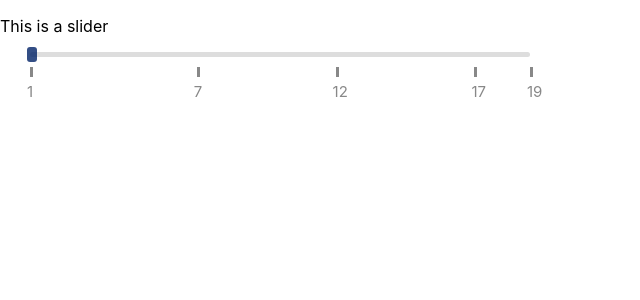
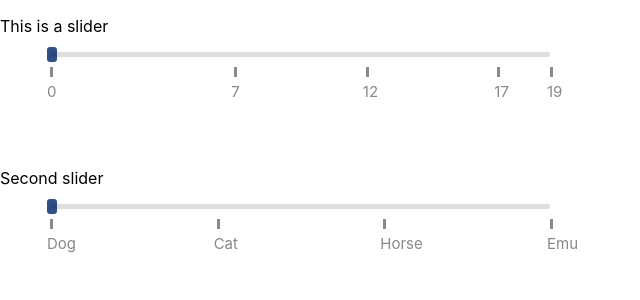
Before and after one commit to parthsarathiv/slider-project, a React (Create React App) app: page / in a window 1280 px wide. Shown: the top 300 px of the page, without its empty margins (0-640 px from the left). Built offline with nearby package versions, Linux system fonts and the light colour scheme.

Commit message:
added snapping

```diff
--- a/src/App.css
+++ b/src/App.css
@@ -1,38 +1,4 @@
-.App {
-  text-align: center;
+.container {
+  margin-left: 50px;
+  padding: 100x;
 }
-
-.App-logo {
-  height: 40vmin;
-  pointer-events: none;
-}
-
-@media (prefers-reduced-motion: no-preference) {
-  .App-logo {
-    animation: App-logo-spin infinite 20s linear;
-  }
-}
-
-.App-header {
-  background-color: #282c34;
-  min-height: 100vh;
-  display: flex;
-  flex-direction: column;
-  align-items: center;
-  justify-content: center;
-  font-size: calc(10px + 2vmin);
-  color: white;
-}
-
-.App-link {
-  color: #61dafb;
-}
-
-@keyframes App-logo-spin {
-  from {
-    transform: rotate(0deg);
-  }
-  to {
-    transform: rotate(360deg);
-  }
-}
--- a/src/App.js
+++ b/src/App.js
@@ -5,14 +5,21 @@ import './App.css';
 function App() {
   return (
 
-    <div>
+    <div className = "conatiner">
       <p>This is a slider</p>
       <Slider isText = {false} height = {20} width = {500} points={[
-        { val: 1, label: "1" },
+        { val: 0, label: "0" },
         { val: 7, label: "7" },
         { val: 12, label: "12" },
         { val: 17, label: "17" },
         { val: 19, label: "19" }
+      ]}/>
+      <p>Second slider</p>
+      <Slider isText = {true} height = {20} width = {500} points={[
+        { val: "Dog", label: "Dog" },
+        { val: "Cat", label: "Cat" },
+        { val: "Horse", label: "Horse" },
+        { val: "Emu", label: "Emu" }
       ]}/>
     </div>
   );
--- a/src/Slider.css
+++ b/src/Slider.css
@@ -1,5 +1,4 @@
 .container {
-    margin-left: 30px;
     height: 100px;
     width: fit-content;
   }
--- a/src/Slider.js
+++ b/src/Slider.js
@@ -35,15 +35,11 @@ const Label = styled.p`
     left: ${props => props.x};
     color: #888888;
     font-size: 15px;
+    user-select: none;
 `;
 
 
-function genNumericLabels (points, parentwidth) {
-
-    let sorted_points = [...points].sort((p1, p2) => p1.val - p2.val);
-    let point_start_val = sorted_points[0].val;
-    let point_end_val = sorted_points[points.length - 1].val;
-    let div_width = parentwidth/(point_end_val - point_start_val);
+function genNumericLabels (points, div_width, point_start_val) {
 
     return (
         [points.map(point => (
@@ -58,9 +54,7 @@ function genNumericLabels (points, parentwidth) {
     );
 }
 
-function genTextLabels (points, parentwidth) {
-
-    let div_width = parentwidth/(points.length);
+function genTextLabels (points, div_width) {
 
     return (
         [points.map((point, index) => (
@@ -76,43 +70,82 @@ function genTextLabels (points, parentwidth) {
 }
 
 
+function posToVal(ref, div_width){
+    return ref/div_width;
+}
+
+function nearestVal(refval, points){
+    let [min, val] = [Infinity, null];
+
+    for (let point of points) {
+        let diff = Math.abs(point.val - refval);
+        if (diff < min) {
+        min = diff;
+        val = point.val;
+        }
+    }
+    return val;
+}
 
 export default class Slider extends React.Component {
   constructor(props) {
     super(props);
 
-    this.handleInput = this.handleInput.bind(this);
+
     this.handleDragEnter = this.handleDragEnter.bind(this);
     this.handleDragExit = this.handleDragExit.bind(this);
     this.handleDragThrough = this.handleDragThrough.bind(this);
 
-    this.thumbRef = React.createRef();
+    this.containerRef = React.createRef();
 
     this.state = {
         thumbxpos: 0,
+        thumbval: 0,
         mousedown: false,
+        offsetLeft: 0,
+        point_start_val: 0,
+        point_end_val: 0,
+        div_width: 0,
     }
 
   }
-  handleInput(e, inputState) {
-
+  componentDidMount(){
+    const rect = this.containerRef.current.getBoundingClientRect();
+    //console.log(rect.left);
+    if (!this.props.isText){
+        let sorted_points = [...this.props.points].sort((p1, p2) => p1.val - p2.val);
+        let point_start_val = sorted_points[0].val;
+        let point_end_val = sorted_points[sorted_points.length - 1].val;
+        let div_width = this.props.width/(point_end_val - point_start_val);
+        this.setState({offsetLeft: rect.left, point_start_val, point_end_val, div_width, thumbval: point_start_val});
+    }else {
+        let div_width = this.props.width/(this.props.points.length - 1);
+        this.setState({offsetLeft: rect.left, div_width});
+    }
   }
 
   handleDragEnter(e) {
-    console.log(e.nativeEvent.offsetX);
-
-    this.setState({mousedown: true, thumbxpos: e.nativeEvent.offsetX});
+    this.setState({mousedown: true, thumbxpos: e.nativeEvent.clientX - this.state.offsetLeft});
   }
   handleDragExit(e) {
-    //console.log(e.nativeEvent.offsetX);
-
-    this.setState({mousedown: false});
+    if(!this.state.mousedown){
+        return;
+    }
+    if (!this.props.isText){
+        let refval = posToVal(e.nativeEvent.clientX - this.state.offsetLeft, this.state.div_width);
+        //console.log(refval);
+        let thumbval = nearestVal(refval, this.props.points);
+        this.setState({mousedown: false, thumbval, thumbxpos: (thumbval - this.state.point_start_val)*this.state.div_width});
+    }else{
+        let thumbval = Math.round((e.nativeEvent.clientX - this.state.offsetLeft)/this.state.div_width)
+        this.setState({mousedown: false, thumbval: this.props.points[thumbval].val, thumbxpos: (thumbval)*this.state.div_width});
+    }
   }
 
   handleDragThrough(e) {
     //console.log(e.nativeEvent.offsetX);
     if(this.state.mousedown){
-        this.setState({thumbxpos: e.nativeEvent.offsetX});
+        this.setState({thumbxpos: e.nativeEvent.clientX - this.state.offsetLeft});
     }
   }
 
@@ -121,13 +154,12 @@ export default class Slider extends React.Component {
 
 
     return (
-        <div className = "container" onMouseDown = {this.handleDragEnter} onMouseUp = {this.handleDragExit} onMouseMove = {this.handleDragThrough}>
+        <div className = "container" onMouseDown = {this.handleDragEnter} onMouseUp = {this.handleDragExit} onMouseMove = {this.handleDragThrough} onMouseLeave = {this.handleDragExit} ref = {this.containerRef}>
             <StyledSlider width = {`${this.props.width}px`} >
                 <StyledThumb
                     x = {`${this.state.thumbxpos - 3}px`}
-                    ref = {this.thumbRef}
             />
-                {this.props.isText ? genTextLabels(this.props.points, this.props.width) : genNumericLabels(this.props.points, this.props.width)}
+                {this.props.isText ? genTextLabels(this.props.points, this.state.div_width) : genNumericLabels(this.props.points, this.state.div_width, this.state.point_start_val)}
             </StyledSlider>
         </div>
     );
```
